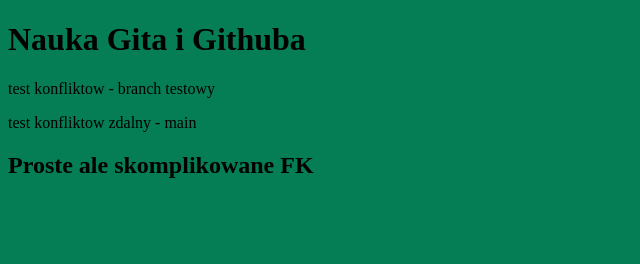
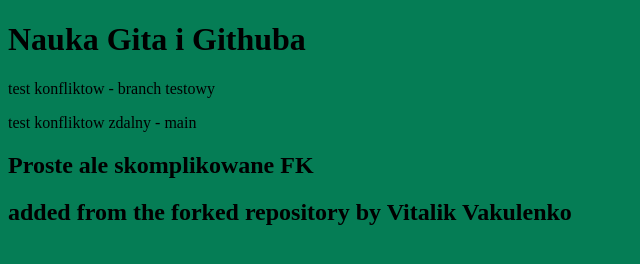
Before and after one commit to magdamadej/INIS5_PR, a plain HTML site: page index.html in a window 1280 px wide. Shown: the whole page, without its empty margins (0-640 px from the left). Drawn offline with Linux system fonts and the light colour scheme.

Commit message:
added new branch

```diff
--- a/index.html
+++ b/index.html
@@ -17,6 +17,7 @@
     <p>test konfliktow zdalny - main</p>
     <section>
         <h1>Proste ale skomplikowane FK</h1>
+        <h2>added from the forked repository by Vitalik Vakulenko</h2>
     </section>
 </body>
 </html>
```
